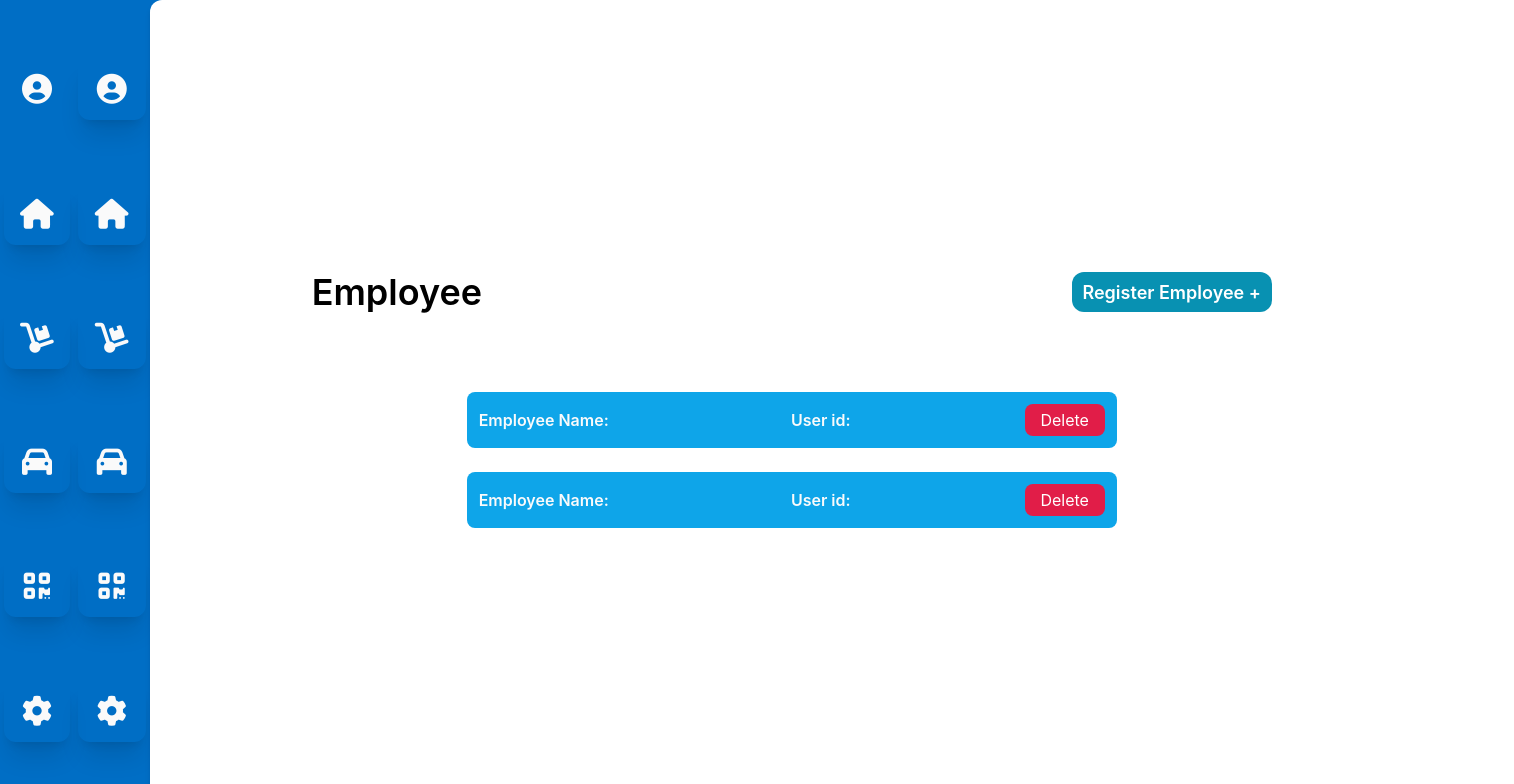
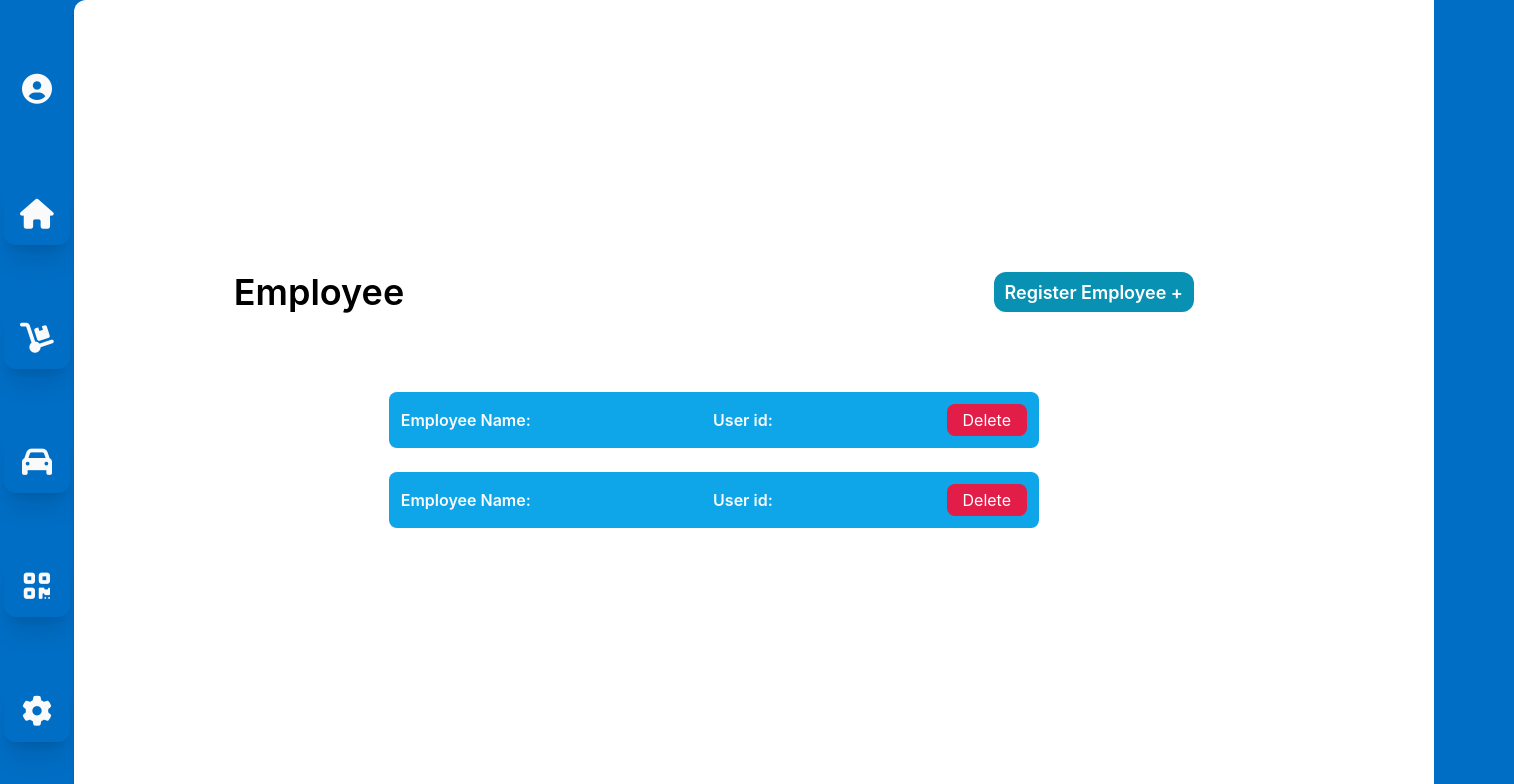
Before and after one commit to hatsakorn/Carton-web, a React (Create React App) app: page /employee in a window 1280 px wide. Shown: the top 784 px of the page, 1514 px wide, since content can reach past the window. Built offline with nearby package versions, Linux system fonts and the light colour scheme; what tw-elements would draw is missing.

Commit message:
fix:Navsidebar

```diff
--- a/src/page/HomePage.js
+++ b/src/page/HomePage.js
@@ -6,29 +6,6 @@ export default function HomePage() {
 
   return (
     <div className="flex justify-between">
-      <div className="flex-col flex justify-evenly text-center w-20">
-        <div className=" hover:bg-blue-400 m-1 rounded-xl shadow-xl ">
-          <i className="fa-solid fa-circle-user text-zinc-50 text-3xl m-4"></i>
-        </div>
-
-        <div className=" hover:bg-blue-400 m-1 rounded-xl shadow-xl">
-          <i clasName="fa-solid fa-house  text-zinc-50 text-3xl m-4"></i>
-        </div>
-
-        <div className=" hover:bg-blue-400 m-1 rounded-xl shadow-xl">
-          <i className="fa-solid fa-dolly  text-zinc-50 text-3xl m-4"></i>
-        </div>
-
-        <div className=" hover:bg-blue-400 m-1 rounded-xl shadow-xl">
-          <i className="fa-solid fa-car  text-zinc-50 text-3xl m-4"></i>
-        </div>
-        <div className=" hover:bg-blue-400 m-1 rounded-xl shadow-xl">
-          <i className="fa-solid fa-qrcode  text-zinc-50 text-3xl m-4"></i>
-        </div>
-        <div className=" hover:bg-blue-400 m-1 rounded-xl shadow-xl">
-          <i className="fa-solid fa-gear  text-zinc-50 text-3xl m-4"></i>
-        </div>
-      </div>
       <div className="flex justify-between bg-gradient-to-r bg-white  rounded-l-xl shadow-md w-full">
         <div className="flex-row">
           <div className="flex">sdf</div>
--- a/src/pageAdmin/Assign.js
+++ b/src/pageAdmin/Assign.js
@@ -7,30 +7,6 @@ export default function HomePage() {
 
   return (
     <div className="flex justify-between">
-      <div className="flex-col flex justify-evenly text-center w-20">
-        <div className=" hover:bg-blue-400 m-1 rounded-xl shadow-xl ">
-          <i className="fa-solid fa-circle-user text-zinc-50 text-3xl m-4"></i>
-        </div>
-
-        <div className=" hover:bg-blue-400 m-1 rounded-xl shadow-xl">
-          <i className="fa-solid fa-house  text-zinc-50 text-3xl m-4"></i>
-        </div>
-
-        <div className=" hover:bg-blue-400 m-1 rounded-xl shadow-xl">
-          <i className="fa-solid fa-dolly  text-zinc-50 text-3xl m-4"></i>
-        </div>
-
-        <div className=" hover:bg-blue-400 m-1 rounded-xl shadow-xl">
-          <i className="fa-solid fa-car  text-zinc-50 text-3xl m-4"></i>
-        </div>
-        <div className=" hover:bg-blue-400 m-1 rounded-xl shadow-xl">
-          <i className="fa-solid fa-qrcode  text-zinc-50 text-3xl m-4"></i>
-        </div>
-        <div className=" hover:bg-blue-400 m-1 rounded-xl shadow-xl">
-          <i className="fa-solid fa-gear  text-zinc-50 text-3xl m-4"></i>
-        </div>
-      </div>
-
       <div className="flex justify-between bg-gradient-to-r bg-white  rounded-l-xl shadow-md w-full">
         <div className="w-full justify-between">
           <div className="flex-row justify-between">
--- a/src/pageAdmin/Employee.js
+++ b/src/pageAdmin/Employee.js
@@ -6,28 +6,6 @@ export default function Employee() {
   const [open, setOpen] = useState(false);
   return (
     <div className="flex justify-between">
-      <div className="flex-col flex justify-evenly text-center w-20">
-        <div className=" hover:bg-blue-400 m-1 rounded-xl shadow-xl ">
-          <i className="fa-solid fa-circle-user text-zinc-50 text-3xl m-4"></i>
-        </div>
-
-        <div className=" hover:bg-blue-400 m-1 rounded-xl shadow-xl">
-          <i className="fa-solid fa-house  text-zinc-50 text-3xl m-4"></i>
-        </div>
-        <div className=" hover:bg-blue-400 m-1 rounded-xl shadow-xl">
-          <i className="fa-solid fa-dolly  text-zinc-50 text-3xl m-4"></i>
-        </div>
-
-        <div className=" hover:bg-blue-400 m-1 rounded-xl shadow-xl">
-          <i className="fa-solid fa-car  text-zinc-50 text-3xl m-4"></i>
-        </div>
-        <div className=" hover:bg-blue-400 m-1 rounded-xl shadow-xl">
-          <i className="fa-solid fa-qrcode  text-zinc-50 text-3xl m-4"></i>
-        </div>
-        <div className=" hover:bg-blue-400 m-1 rounded-xl shadow-xl">
-          <i className="fa-solid fa-gear  text-zinc-50 text-3xl m-4"></i>
-        </div>
-      </div>
       <div className="flex justify-center bg-gradient-to-r bg-white  rounded-l-xl shadow-md w-full">
         <div className="relative  flex flex-col justify-center items-center  min-h-screen overflow-hidden  h-14 mr-20 w-screen">
           <div className=" w-9/12">
--- a/src/pageCustomer/Package.js
+++ b/src/pageCustomer/Package.js
@@ -17,28 +17,6 @@ export default function Package() {
   return (
     <>
       <div className="flex justify-between">
-        <div className="flex-col flex justify-evenly text-center w-20">
-          <div className=" hover:bg-blue-400 m-1 rounded-xl shadow-xl ">
-            <i className="fa-solid fa-circle-user text-zinc-50 text-3xl m-4"></i>
-          </div>
-
-          <div className=" hover:bg-blue-400 m-1 rounded-xl shadow-xl">
-            <i className="fa-solid fa-house  text-zinc-50 text-3xl m-4"></i>
-          </div>
-          <div className=" hover:bg-blue-400 m-1 rounded-xl shadow-xl">
-            <i className="fa-solid fa-dolly  text-zinc-50 text-3xl m-4"></i>
-          </div>
-
-          <div className=" hover:bg-blue-400 m-1 rounded-xl shadow-xl">
-            <i className="fa-solid fa-car  text-zinc-50 text-3xl m-4"></i>
-          </div>
-          <div className=" hover:bg-blue-400 m-1 rounded-xl shadow-xl">
-            <i className="fa-solid fa-qrcode  text-zinc-50 text-3xl m-4"></i>
-          </div>
-          <div className=" hover:bg-blue-400 m-1 rounded-xl shadow-xl">
-            <i className="fa-solid fa-gear  text-zinc-50 text-3xl m-4"></i>
-          </div>
-        </div>
         <div className="flex justify-center bg-gradient-to-r bg-white  rounded-l-xl shadow-md w-full">
           <div className="relative  flex flex-col justify-center min-h-screen overflow-hidden  h-14 mr-20 w-screen">
             <div className="flex justify-center">
```
